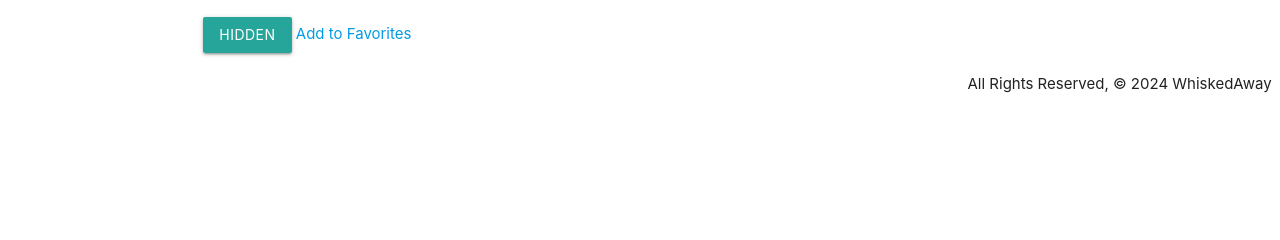
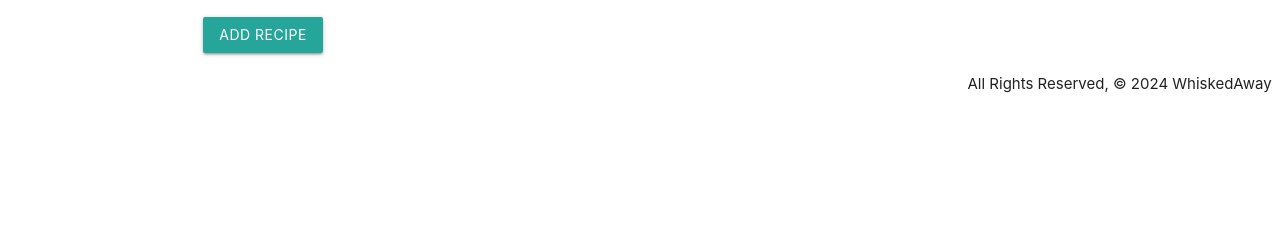
Before and after one commit to SageSpellman/WhiskedAway, a Django app: page /recipes/1/ in a window 1280 px wide. Shown: the part 369-609 px from the top of the page. Run offline with Django 4.2, Linux system fonts and the light colour scheme; data that the repository does not hold is empty.

Commit message:
fixing error when viewing favorites file

```diff
--- a/main_app/templates/recipes/detail.html
+++ b/main_app/templates/recipes/detail.html
@@ -26,7 +26,7 @@
         <p>{{ step }}</p>
          {% endfor %}
 
-        <fomr action="" method="POST">
+        <form action="" method="POST">
           {% csrf_token %}
 
           <input type="hidden" value="{{recipe.title}}" name="title">
@@ -36,9 +36,9 @@
           <input type="hidden" value="{{recipe.description}}" name="description">
           <input type="hidden" value="{{recipe.ingredients}}" name="ingredients">
           <input type="hidden" value="{{recipe.method}}" name="instructions">
-          <input type="submit" value="hidden" class="btn" formaction="{% url 'add_recipes' %}">
+          <input type="submit" value="add recipe" class="btn" formaction="{% url 'add_recipes' %}">
         </form>
-         <a href="{% url 'add_recipes' %}">Add to Favorites</a>
+
 
       </div>
       <div>
--- a/main_app/views.py
+++ b/main_app/views.py
@@ -39,6 +39,7 @@ def add_recipes(request):
     title = request.POST.get('title')
     if title:
         recipe = Recipe(
+            user=request.user,
             title=title,
             difficulty=request.POST.get('difficulty'),
             portion=request.POST.get('portion'),
@@ -48,4 +49,5 @@ def add_recipes(request):
             instructions=request.POST.get('instructions'),
         )
         recipe.save()
+        add_recipes = Recipe.object.get(recipe_id='')
     return render(request, 'main_app/add_recipes.html')
```
